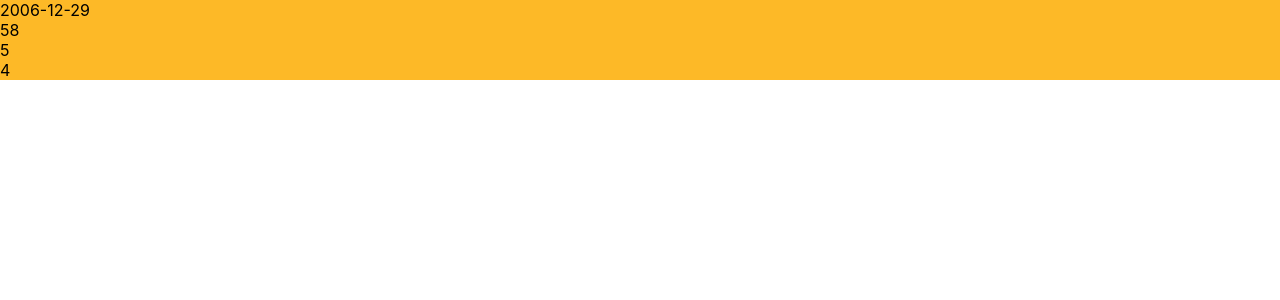
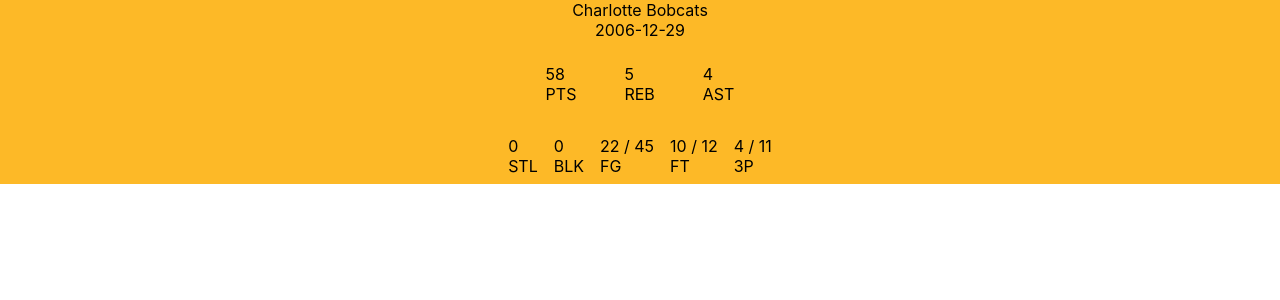
Before and after one commit to alexw14/KB, a React (Create React App) app: page /bobcats in a window 1280 px wide. Shown: the top 300 px of the page. Built offline with nearby package versions, Linux system fonts and the light colour scheme; the HTML template or start-up script is replaced by a standard one.

Commit message:
update GameStatDisplay for rendering game stats

```diff
--- a/src/App.css
+++ b/src/App.css
@@ -12,6 +12,31 @@
   background-color: #FDB927;
 }
 
+.gameStatDisplay-container {
+  display: flex;
+  flex-direction: column;
+  width: 90%;
+  margin: 0 auto;
+}
+
+.gameStatDisplay-container .main-container, .gameStatDisplay-container .sub-container {
+  display: flex;
+  justify-content: center;
+}
+
+.gameStatDisplay-container .main-container .section {
+  padding: 24px;
+}
+
+.gameStatDisplay-container .sub-container .section {
+  padding: 8px;
+}
+
+.gameStatDisplay-container .game-date, .gameStatDisplay-container .team-name {
+  display: flex;
+  justify-content: center;
+}
+
 /* UI */
 .team-icon {
   height: 100px;
--- a/src/components/GameStatDisplay/index.js
+++ b/src/components/GameStatDisplay/index.js
@@ -7,16 +7,47 @@
   const renderStat = () => {
     return gameData ?
       <div className="gameStatDisplay-container">
-        <div>{gameData.Date}</div>
+        <div className="team-name">{gameData.TeamName}</div>
+        <div className="game-date">{gameData.Date}</div>
         <div className="main-container">
-          <div>{gameData.PTS}</div>
-          <div>{gameData.REB}</div>
-          <div>{gameData.AST}</div>
+          <div className="section">
+            <div>{gameData.PTS}</div>
+            <div>PTS</div>
+          </div>
+          <div className="section">
+            <div>{gameData.REB}</div>
+            <div>REB</div>
+          </div>
+          <div className="section">
+            <div>{gameData.AST}</div>
+            <div>AST</div>
+          </div>
+        </div>
+        <div className="sub-container">
+          <div className="section">
+            <div>{gameData.STL}</div>
+            <div>STL</div>
+          </div>
+          <div className="section">
+            <div>{gameData.BLK}</div>
+            <div>BLK</div>
+          </div>
+          <div className="section">
+            <div>{gameData.FG} / {gameData.FGA}</div>
+            <div>FG</div>
+          </div>
+          <div className="section">
+            <div>{gameData.FT} / {gameData.FTA}</div>
+            <div>FT</div>
+          </div>
+          <div className="section">
+            <div>{gameData['3P']} / {gameData['3PA']}</div>
+            <div>3P</div>
+          </div>
         </div>
       </div>
       : null
   }
-
 
   return (
     <div>
--- a/src/components/TeamPage/index.js
+++ b/src/components/TeamPage/index.js
@@ -16,7 +16,22 @@
 
   renderGameData = () => {
     const gameData = this.state.game;
-    return gameData ? <GameStatDisplay gameData={gameData[0]} /> : <div>Loading...</div>;
+    if (gameData) {
+      if (gameData.length > 1) {
+        return (
+          <div>
+            <GameStatDisplay gameData={gameData[0]} />
+            <GameStatDisplay gameData={gameData[1]} />
+          </div>
+        )
+      } else {
+        return (
+          <GameStatDisplay gameData={gameData[0]} />
+        )
+      }
+    } else {
+      return <div>Loading...</div>
+    }
   }
 
   render() {
```
